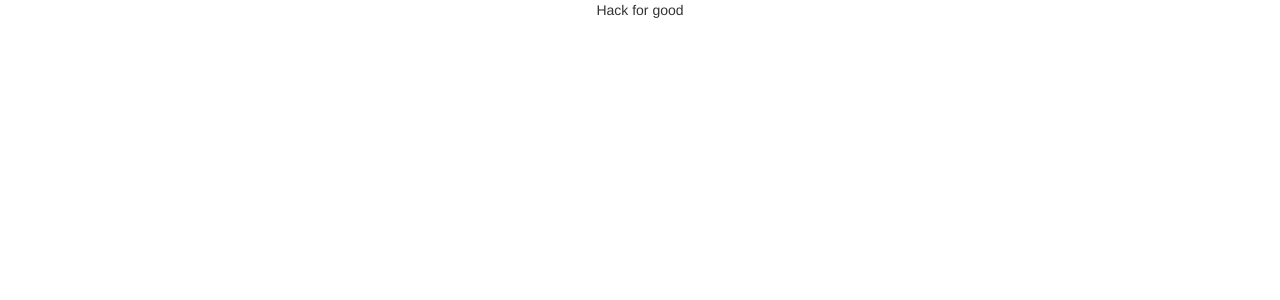
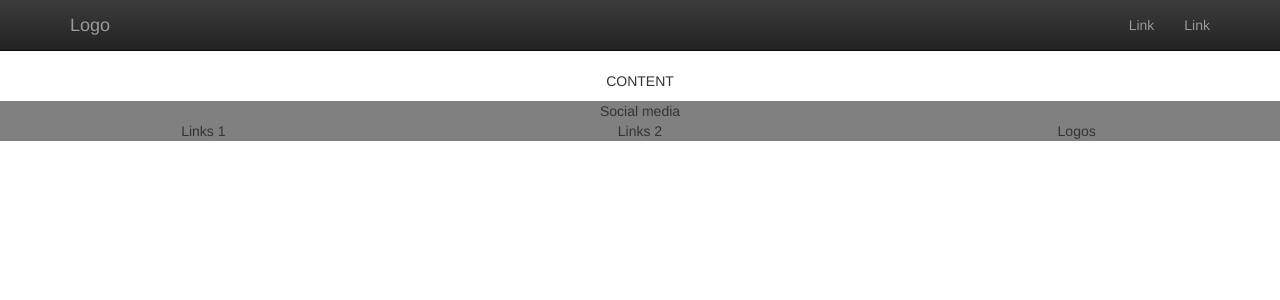
Before and after one commit to Ranacode/HackForGoodClient, a React (Create React App) app: page / in a window 1280 px wide. Shown: the top 300 px of the page. Built offline with nearby package versions, Linux system fonts and the light colour scheme.

Commit message:
layout with nav and footer

```diff
--- a/src/App.js
+++ b/src/App.js
@@ -1,11 +1,15 @@
 import React, { Component } from 'react';
+import CustomNavbar from './Layout/Navbar';
+import Footer from './Layout/Footer';
 import './App.css';
 
 class App extends Component {
   render() {
     return (
       <div className="App">
-        <p> Hack for good</p>
+        <CustomNavbar />
+        <p> CONTENT </p>
+        <Footer />
       </div>
     );
   }
--- a/src/Layout/Footer.js
+++ b/src/Layout/Footer.js
@@ -0,0 +1,29 @@
+import React, { Component } from 'react';
+import { Grid, Row, Col } from 'react-bootstrap';
+
+class Footer extends Component {
+  state = {};
+  render() {
+    return (
+      <footer style={{ background: 'gray' }}>
+        <Row>Social media</Row>
+        <Row>
+          <Col xs={12} md={6} lg={4}>
+            {' '}
+            Links 1
+          </Col>
+          <Col xs={12} md={6} lg={4}>
+            {' '}
+            Links 2
+          </Col>
+          <Col xs={12} md={12} lg={4}>
+            {' '}
+            Logos{' '}
+          </Col>
+        </Row>
+      </footer>
+    );
+  }
+}
+
+export default Footer;
--- a/src/Layout/Navbar.js
+++ b/src/Layout/Navbar.js
@@ -1,11 +1,30 @@
 import React, { Component } from 'react';
-import { Grid, Row, Navbar as Nav } from 'react-bootstrap';
+import { Grid, Row, Navbar, Nav, NavItem } from 'react-bootstrap';
 
-class Navbar extends Component {
+class CustomNavbar extends Component {
   state = {};
   render() {
-    return <div>navbar</div>;
+    return (
+      <Navbar inverse collapseOnSelect staticTop>
+        <Navbar.Header>
+          <Navbar.Brand>
+            <a href="#brand">Logo</a>
+          </Navbar.Brand>
+          <Navbar.Toggle />
+        </Navbar.Header>
+        <Navbar.Collapse>
+          <Nav pullRight>
+            <NavItem eventKey={1} href="#">
+              Link
+            </NavItem>
+            <NavItem eventKey={2} href="#">
+              Link
+            </NavItem>
+          </Nav>
+        </Navbar.Collapse>
+      </Navbar>
+    );
   }
 }
 
-export default Navbar;
+export default CustomNavbar;
```
